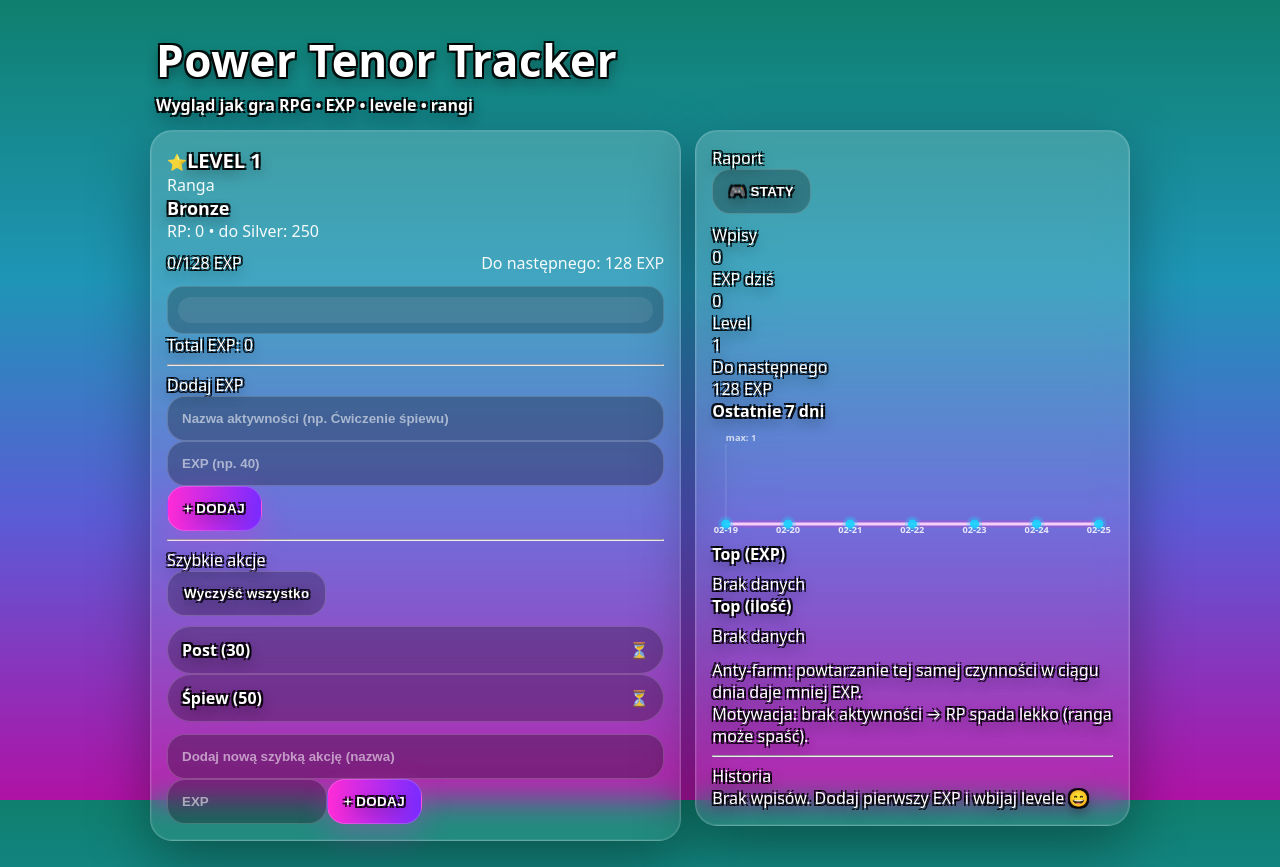
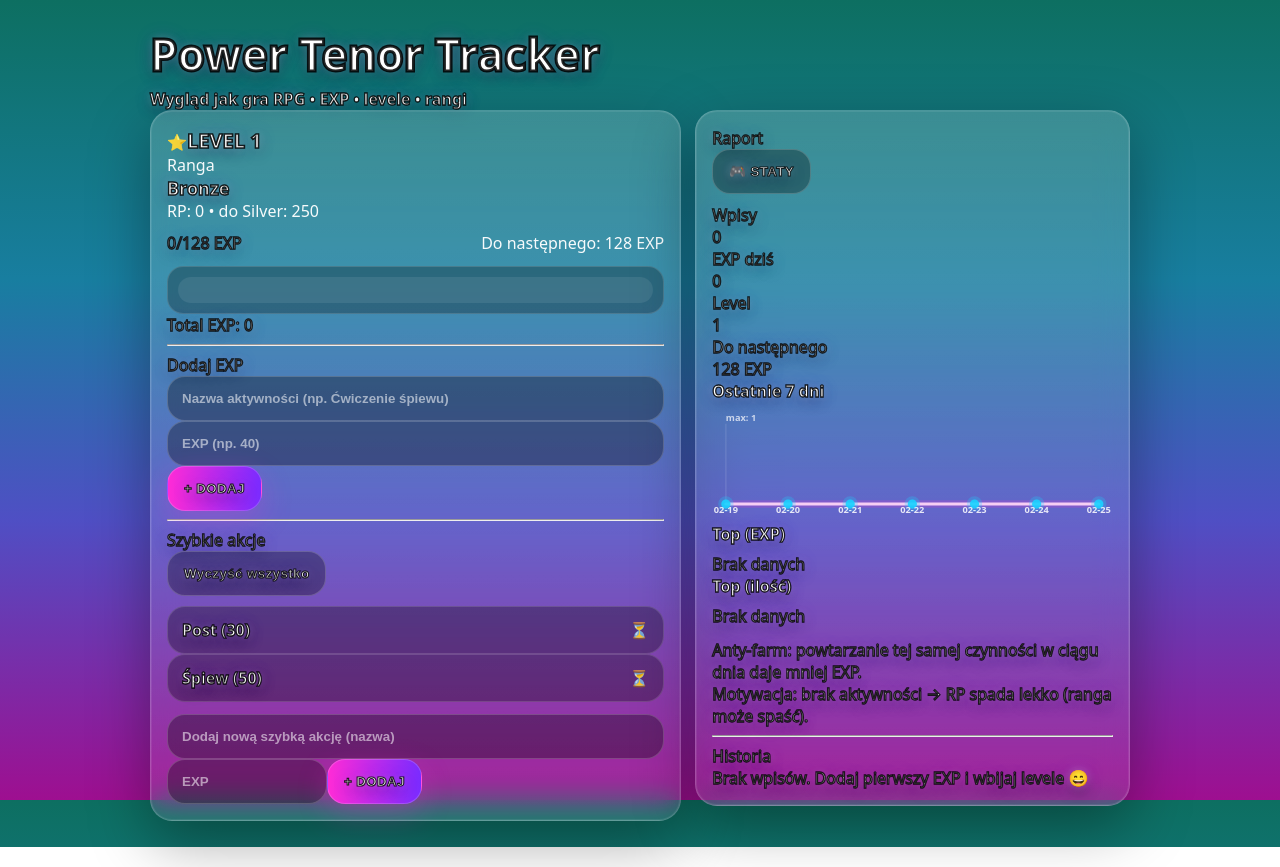
Before and after one commit to Marcinuskryza/power-tenor-tracker, a React (Vite) app: page / in a window 1280 px wide. Built offline with nearby package versions, Linux system fonts and the light colour scheme.

Commit message:
Refactor styles for improved design consistency
Updated various CSS variables and styles for improved design consistency. Adjusted background colors, typography, and layout properties.

```diff
--- a/src/styles.css
+++ b/src/styles.css
@@ -1,18 +1,21 @@
 :root{
-  --glass: rgba(255,255,255,.12);
+  --glass: rgba(255,255,255,.14);
   --glass2: rgba(255,255,255,.08);
-  --stroke: rgba(0,0,0,.85);
-  --txt: rgba(255,255,255,.95);
+
+  --stroke-color: rgba(0,0,0,.85);
+  --txt: rgba(255,255,255,.96);
   --muted: rgba(255,255,255,.75);
-  --line: rgba(255,255,255,.14);
 
   --pink:#ff2bd6;
   --violet:#7a2bff;
   --blue:#19d3ff;
 
   --radius: 22px;
-  --radius2: 18px;
 }
+
+/* ============================= */
+/* BASE */
+/* ============================= */
 
 *{ box-sizing:border-box; }
 
@@ -23,24 +26,52 @@ html,body{
 body{
   margin:0;
   color:var(--txt);
-  font-family: ui-sans-serif, system-ui, -apple-system, Segoe UI, Roboto, Arial, "Noto Sans";
+  font-family: ui-sans-serif, system-ui, -apple-system, Segoe UI, Roboto, Arial;
   overflow-x:hidden;
   min-height:100vh;
 
-  /* 🔥 TŁO JAK MOLIP */
+  /* 🔥 CIEMNIEJSZE TŁO (minimalnie) */
   background:
     linear-gradient(
       180deg,
-      #0f7f6e 0%,     /* turkus / zieleń */
-      #1e95b6 35%,    /* jasny niebieski */
-      #5b5bd6 65%,    /* fiolet */
-      #b012a5 100%    /* róż */
+      #0d6f61 0%,     /* ciemniejszy turkus */
+      #187ea0 35%,    /* ciemniejszy niebieski */
+      #4f4fc4 65%,    /* ciemniejszy fiolet */
+      #9e0f90 100%    /* ciemniejszy róż */
     );
 
   background-attachment: fixed;
 }
 
-a{ color:inherit; }
+/* ============================= */
+/* TYPOGRAFIA */
+/* ============================= */
+
+.title{
+  font-size: clamp(30px, 5vw, 44px);
+  font-weight: 900;
+  margin: 6px 0 4px;
+}
+
+.subtitle{
+  margin:0;
+  color: var(--muted);
+  font-weight: 700;
+}
+
+/* 🔥 DYNAMICZNY STROKE + LEKKI GLOW */
+
+.stroke{
+  color:white;
+
+  /* dynamiczna grubość zależna od wielkości fontu */
+  -webkit-text-stroke: clamp(1px, 0.08em, 3px) var(--stroke-color);
+
+  text-shadow:
+    0 0 8px rgba(255,255,255,.25),
+    0 0 18px rgba(122,43,255,.25),
+    0 6px 14px rgba(0,0,0,.35);
+}
 
 /* ============================= */
 /* LAYOUT */
@@ -55,33 +86,6 @@ a{ color:inherit; }
 
 .shell{
   width: min(980px, 100%);
-}
-
-.header{
-  padding: 6px 6px 14px;
-}
-
-.title{
-  font-size: clamp(30px, 5vw, 44px);
-  font-weight: 900;
-  letter-spacing: .6px;
-  margin: 6px 0 4px;
-}
-
-.subtitle{
-  margin:0;
-  color: var(--muted);
-  font-weight: 700;
-}
-
-.stroke{
-  color: white;
-  text-shadow:
-    -2px -2px 0 var(--stroke),
-     2px -2px 0 var(--stroke),
-    -2px  2px 0 var(--stroke),
-     2px  2px 0 var(--stroke),
-     0px  6px 14px rgba(0,0,0,.45);
 }
 
 /* ============================= */
@@ -124,7 +128,7 @@ a{ color:inherit; }
 .expBarWrap{
   margin-top: 12px;
   border-radius: 16px;
-  background: rgba(0,0,0,.25);
+  background: rgba(0,0,0,.28);
   border: 1px solid rgba(255,255,255,.14);
   padding: 10px;
 }
@@ -161,7 +165,7 @@ a{ color:inherit; }
   width:100%;
   border-radius: 18px;
   border: 1px solid rgba(255,255,255,.18);
-  background: rgba(0,0,0,.28);
+  background: rgba(0,0,0,.32);
   color: white;
   padding: 14px;
   outline:none;
@@ -196,47 +200,22 @@ a{ color:inherit; }
 }
 
 .btnSecondary{
-  background: rgba(0,0,0,.25);
+  background: rgba(0,0,0,.30);
   box-shadow:none;
 }
 
 /* ============================= */
-/* CHIPS */
+/* CHIPS + LISTA */
 /* ============================= */
 
-.chip{
-  padding: 12px 14px;
-  border-radius: 999px;
-  background: rgba(0,0,0,.25);
-  border: 1px solid rgba(255,255,255,.16);
-  display:flex;
-  align-items:center;
-  justify-content:space-between;
-  gap: 10px;
-  cursor:pointer;
-  font-weight:900;
-}
-
-/* ============================= */
-/* LISTA */
-/* ============================= */
-
+.chip,
 .item{
   padding: 12px 14px;
   border-radius: 18px;
-  background: rgba(0,0,0,.25);
+  background: rgba(0,0,0,.30);
   border: 1px solid rgba(255,255,255,.14);
   display:flex;
   justify-content:space-between;
   align-items:center;
+  font-weight:900;
 }
-
-.itemName{
-  font-size: 18px;
-  font-weight: 900;
-}
-
-.itemExp{
-  font-size: 18px;
-  font-weight: 900;
-}
```
